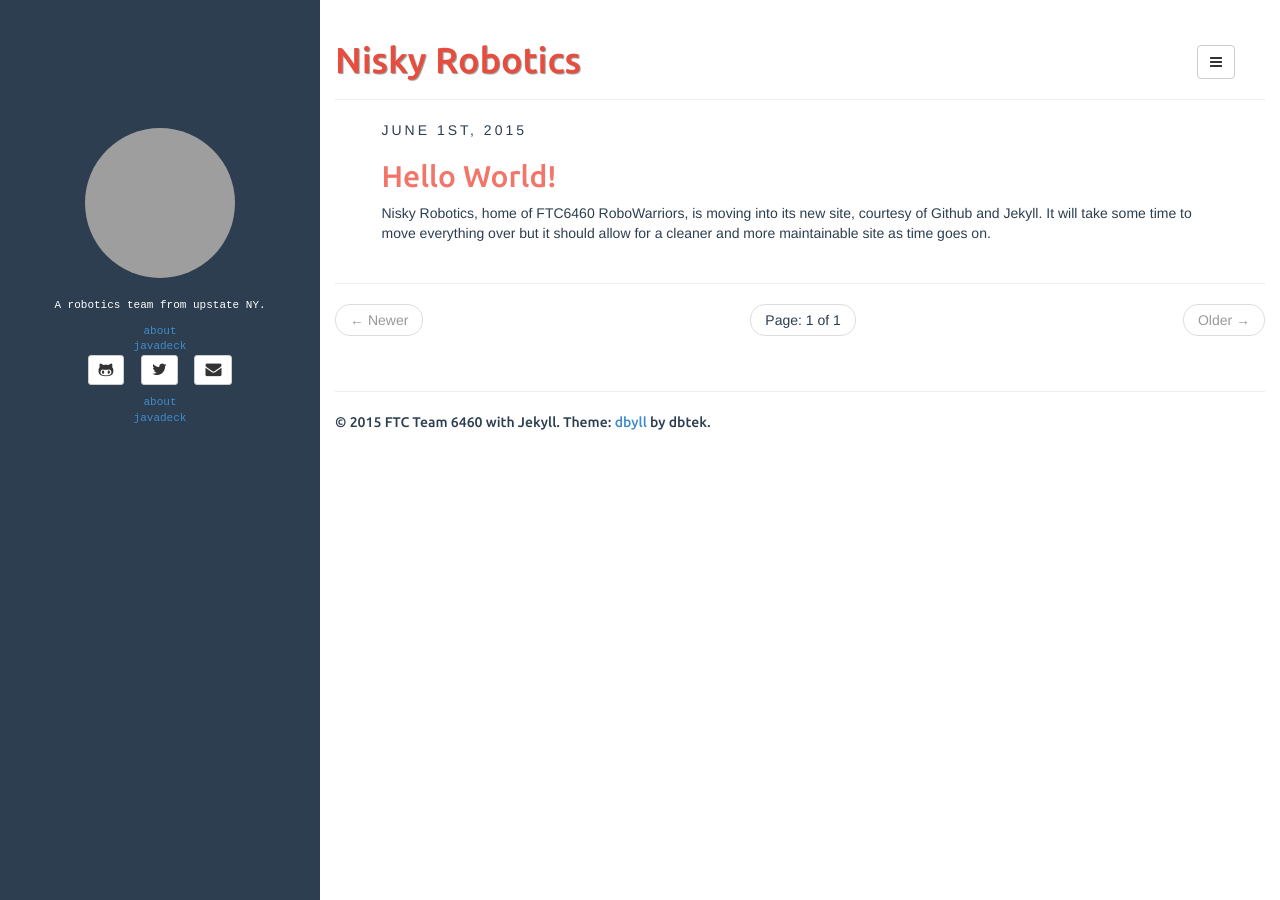
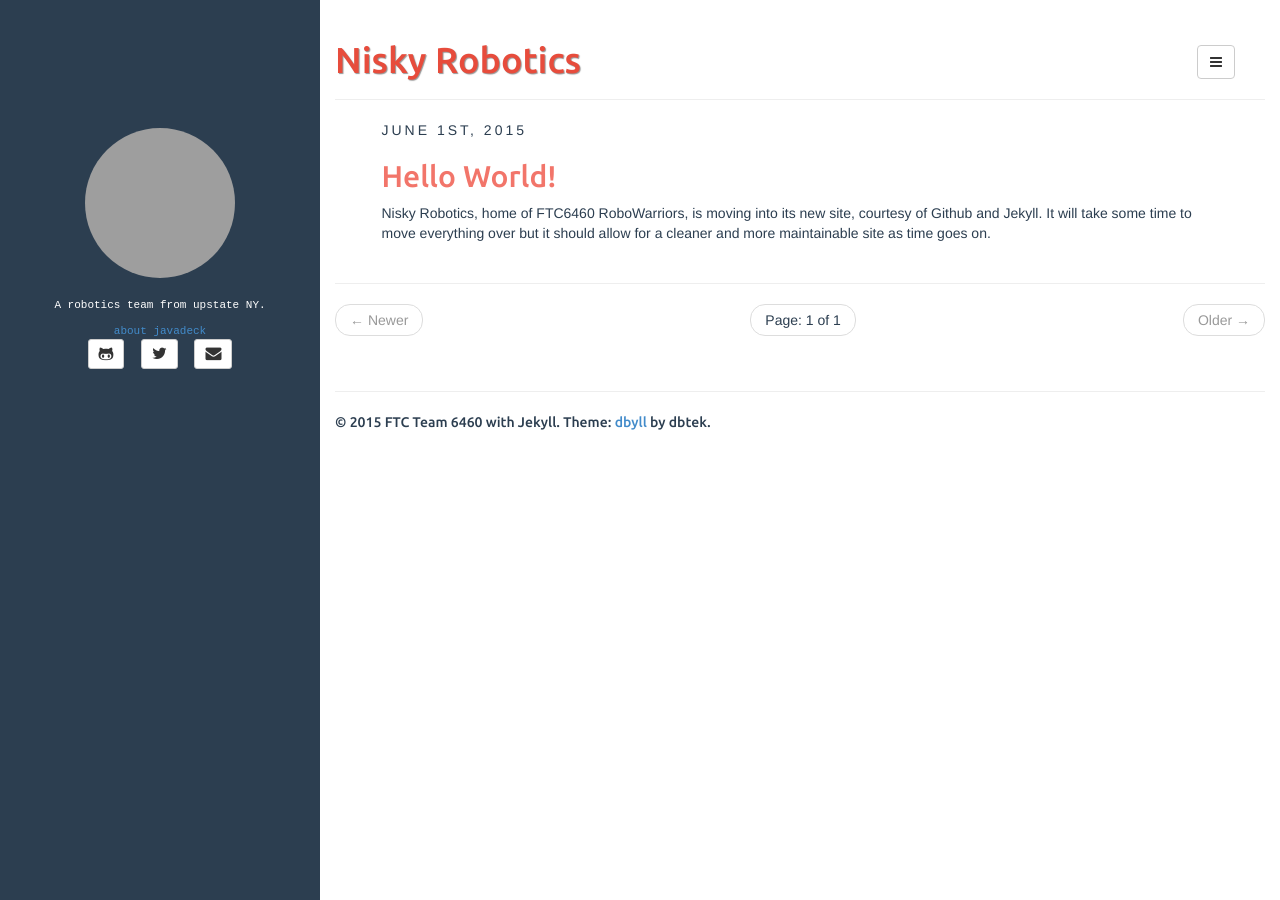
Before and after one commit to niskyRobotics/niskyRobotics.github.io, a Jekyll site: the page built from index.html, in a window 1280 px wide. Built offline with Jekyll 4.4.1, drawn with Linux system fonts in a browser that asks for light colours; the list of posts is cut into pages by our own code; grey boxes are pictures that could not be loaded.

Commit message:
Update sidebar.html

```diff
--- a/_includes/sidebar.html
+++ b/_includes/sidebar.html
@@ -13,10 +13,8 @@
 	{{ site.author.bio }}
 </div>
 {% endif %}
-<div class="text-center">
+<div class="text-center lightlink">
 	<a href="about.html">about</a>
-</div>
-<div class="text-center">
 	<a href="javadeck/">javadeck</a>
 </div>
 <div id="contact-list" class="text-center">
@@ -65,8 +63,7 @@
 		</li>
 	</ul>
 
-	<div class="text-center"><a href="about.html">about</a></div>
-	<div class="text-center"><a href="javadeck/">javadeck</a></div>
+
 
 </div>
 <!-- sidebar.html end -->
```
